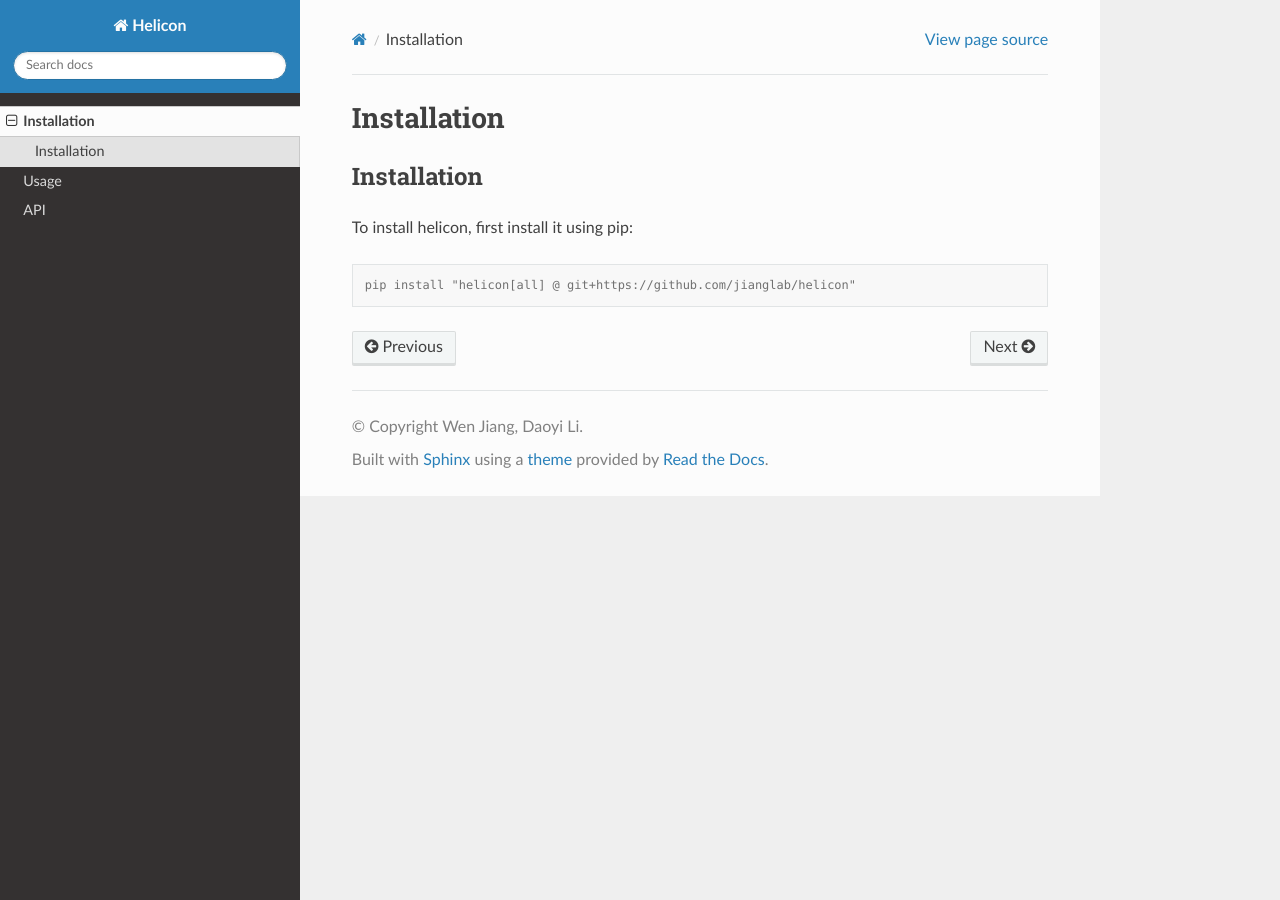
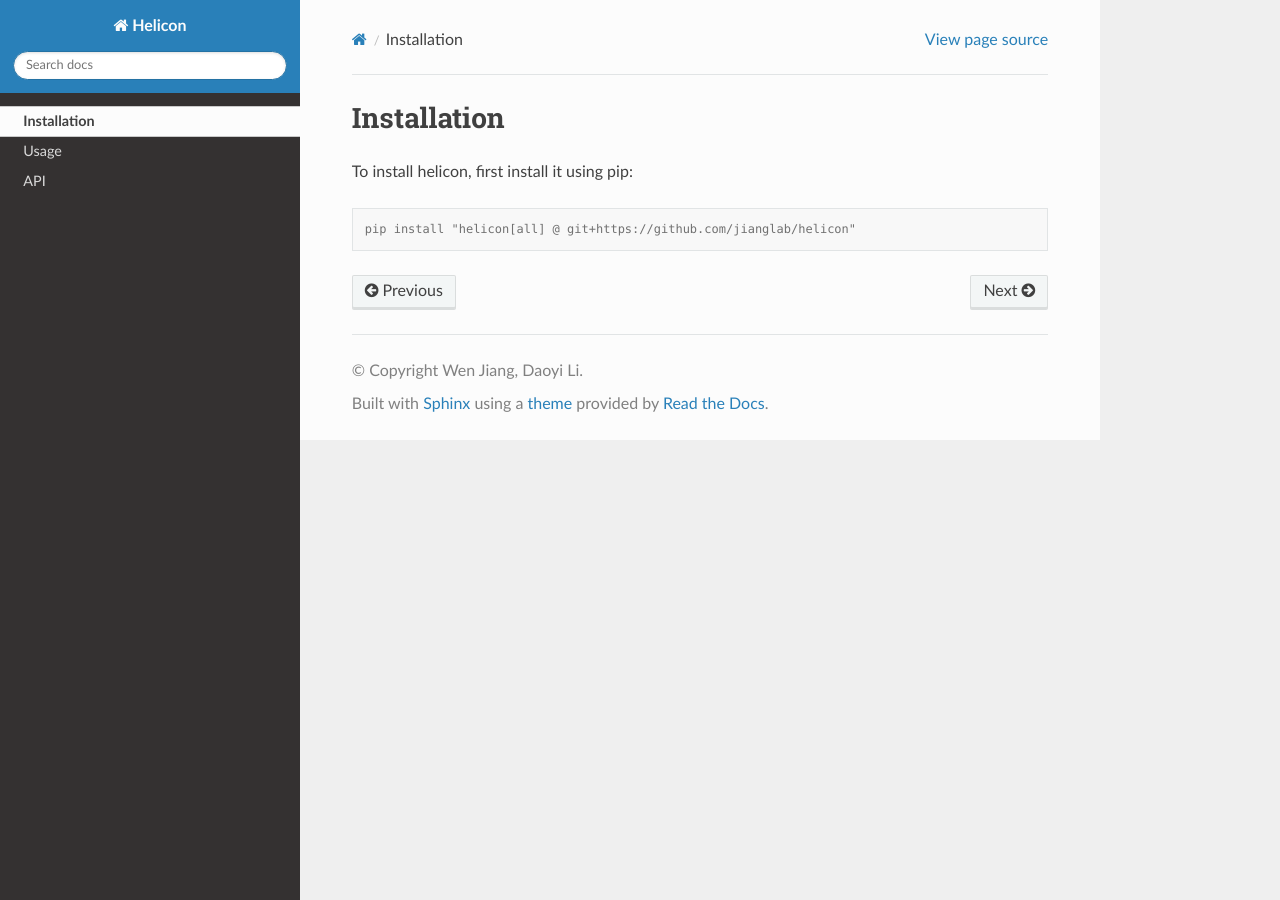
Before and after one commit to jianglab/helicon_doc, a Sphinx documentation site: the page built from docs/source/installation.rst, in a window 1280 px wide. Built offline with Sphinx 7.4.7 and the Read the Docs theme 3.1.0, drawn with Linux system fonts in a browser that asks for light colours.

Commit message:
Update installation.rst

```diff
--- a/docs/source/installation.rst
+++ b/docs/source/installation.rst
@@ -1,10 +1,5 @@
 Installation
 =====
-
-.. _installation:
-
-Installation
-------------
 
 To install helicon, first install it using pip:
 
```
